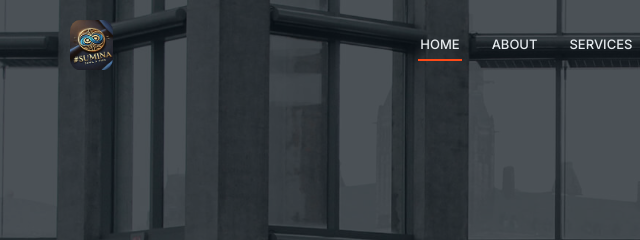
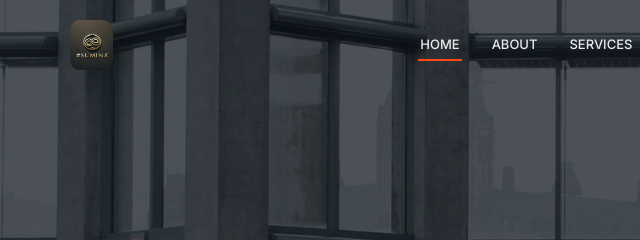
Before and after one commit to Saurabhmishra214/my_website, a plain HTML site: page index.html in a window 1280 px wide. Shown: the top 240 px of the page, 0-640 px from the left. Drawn offline with Linux system fonts and the light colour scheme.

Commit message:
Update index.html

```diff
--- a/index.html
+++ b/index.html
@@ -58,7 +58,7 @@
   <div class="portfolio-content h-100">
     <!-- Clickable Logo -->
     <a href="/assets/img/portfolio/SuMina.jpg" title="SuMina Logo" data-gallery="portfolio-gallery-app" class="glightbox">
-      <img id="navLogo" src="/assets/img/portfolio/SuMina.jpg" alt="" class="navbar-logo">
+      <img id="navLogo" src="/assets/img/portfolio/sk.jpg" alt="" class="navbar-logo">
     </a>
 
 
```
